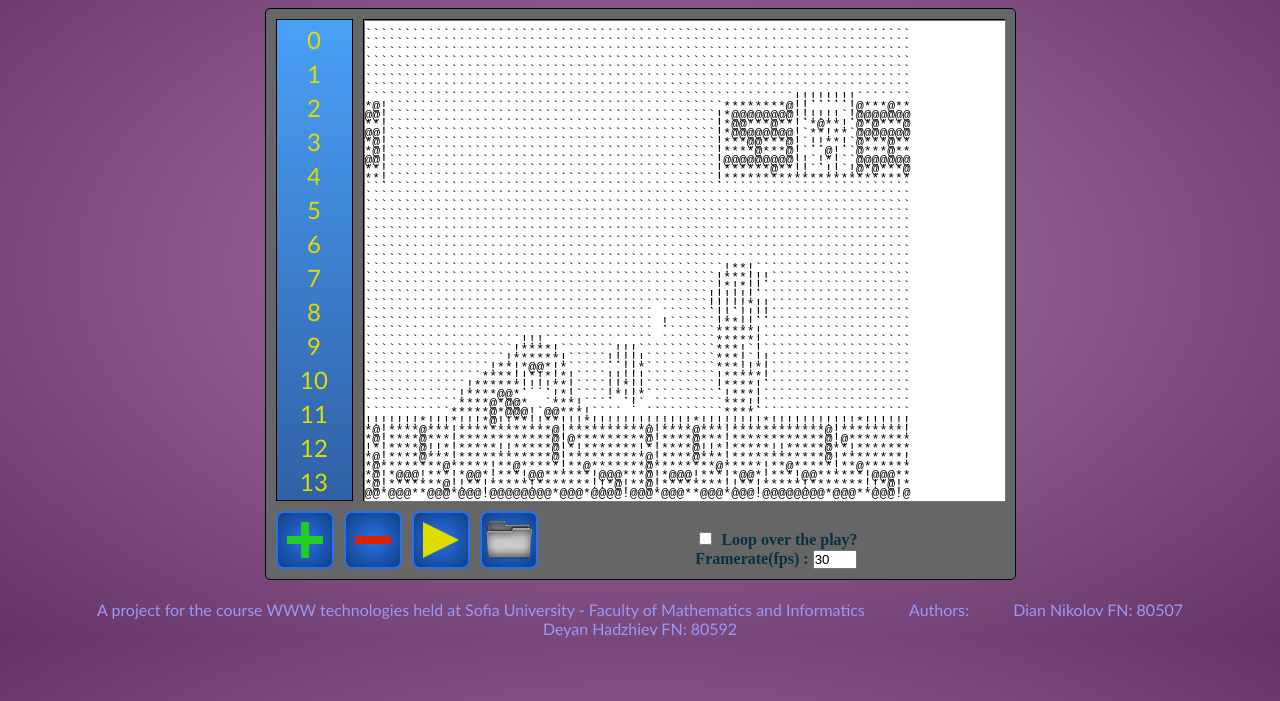
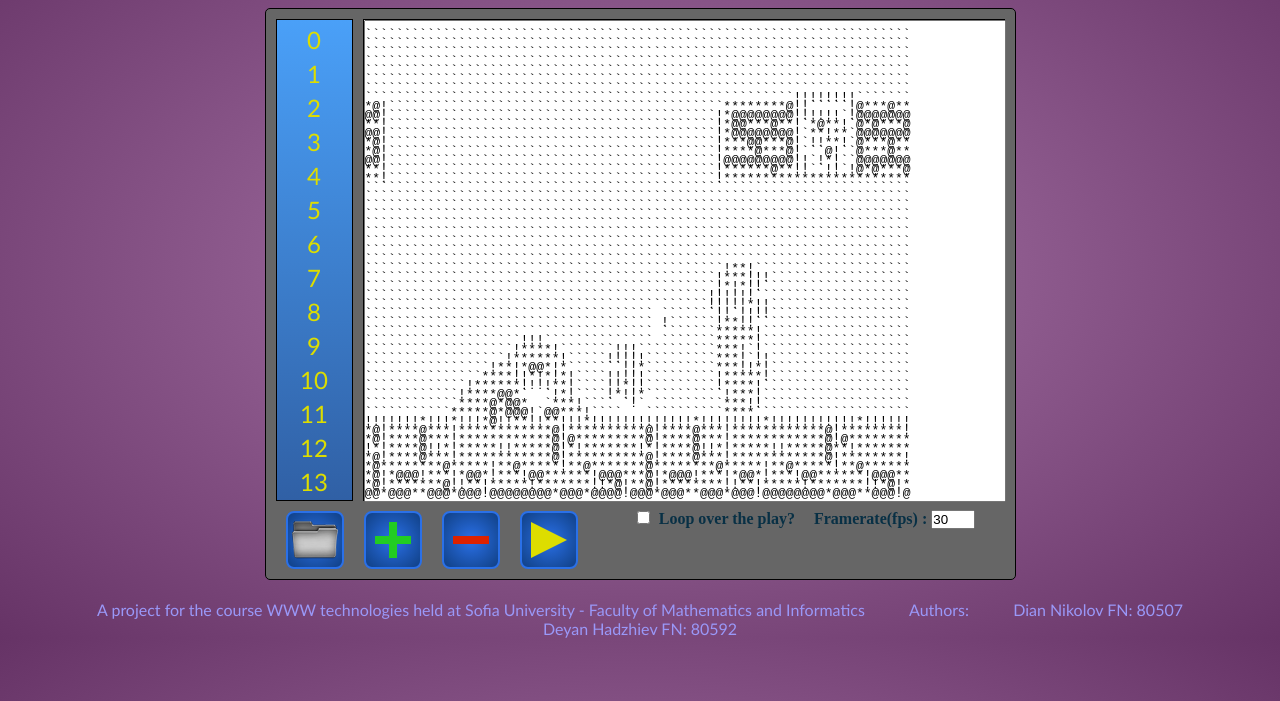
Before and after one commit to deyan-hadzhiev/ascii_player, a plain HTML site: page src/layout.html in a window 1280 px wide. Shown: the part 99-800 px from the top of the page. Drawn offline with nearby package versions, Linux system fonts and the light colour scheme.

Commit message:
Fixed the folders button css and format to be generic as the other buttons. Moved it to the front of the buttons.

```diff
--- a/src/css/style.css
+++ b/src/css/style.css
@@ -68,7 +68,8 @@ footer p {
 }
 
 .shape-wrapper {
-    padding: 9px;
+    padding: 0px;
+    margin: 9px;
 }
 
 .shape-wrapper > .add {
@@ -86,6 +87,12 @@ footer p {
     right: 12px;
     height: 36px;
     width: 8px;
+}
+
+.shape-wrapper > #loaderBackground {
+    position: relative;
+    top: -7px;
+    left: -6px;
 }
 
 .remove {
@@ -157,6 +164,10 @@ footer p {
     color: #dddd00;
 }
 
+#toolbar > div {
+    margin-left: 15px;
+}
+
 #toolbar, .text-field-wrapper, .button, .loop-cbox-wrapper {
     -webkit-touch-callout: none;
     -webkit-user-select: none;
@@ -171,6 +182,7 @@ footer p {
 
 .text-field-wrapper, .loop-cbox-wrapper {
     cursor: default;
+    display: inline-block;
 }
 
 .checkbox {
@@ -180,33 +192,3 @@ footer p {
 .textfield {
     width: 3em;
 }
-
-
-/*#fileLoader {
-    width: 0px;
-    height: 0px;
-}
-
-#files {
-   filter: alpha(opacity=0);
-   opacity: 0;
-   z-index: -100;
-}*/
-
-#loaderBackground {
-    margin-left: 0px;
-    margin-top: 2px;
-}
-
-/*div.fileinputs {
-    position: relative;
-}*/
-
-div.fakefile {
-    z-index: 1;
-}
-
-input.file {
-    position: relative;
-    z-index: -1;
-}
--- a/src/layout.html
+++ b/src/layout.html
@@ -29,6 +29,13 @@
 
             <div id="toolbar">
 
+                <div align="left" class="button" title="Load frames from the PC">
+                    <input type="file" class="file" multiple accept="image/*" id="filesInput" hidden/>
+                    <div class="shape-wrapper" id="files">
+                        <img src="res/folder1.png" id="loaderBackground" />
+                    </div>
+                </div>
+
                 <div align="left" class="button" id="addFrame" title="Add a new frame">
                     <div class="shape-wrapper">
                         <div class="add"></div>
@@ -45,13 +52,6 @@
                 <div align="left" class="button" id="playPause" title="Play/Pause">
                     <div class="shape-wrapper">
                         <div id="playIcon" class="play"></div>
-                    </div>
-                </div>
-
-                <div align="left" class="fileinputs" title="Load frames from the PC">
-                    <input type="file" class="file" multiple accept="image/*" id="filesInput"/>
-                    <div class="fakefile button" id="files">
-                        <img src="res/folder1.png" id="loaderBackground" />
                     </div>
                 </div>
 
```
